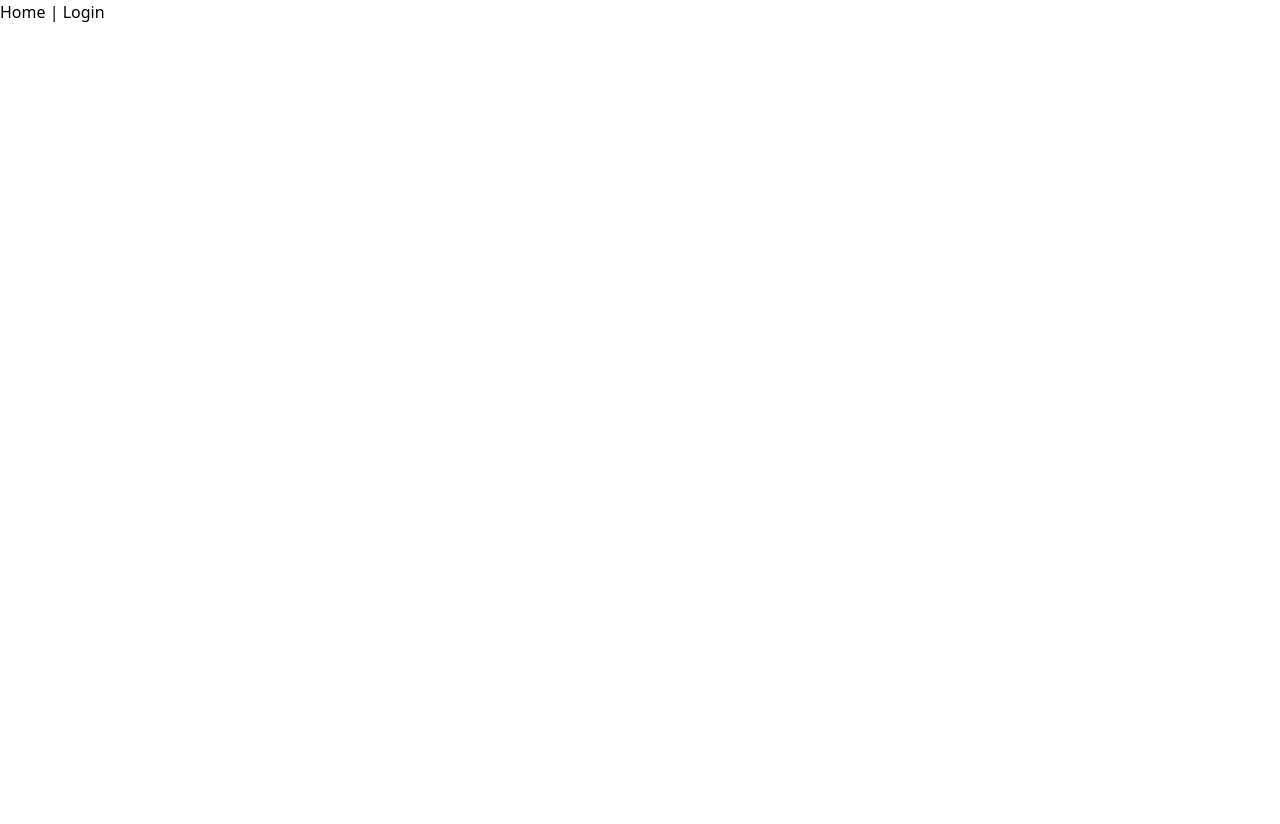
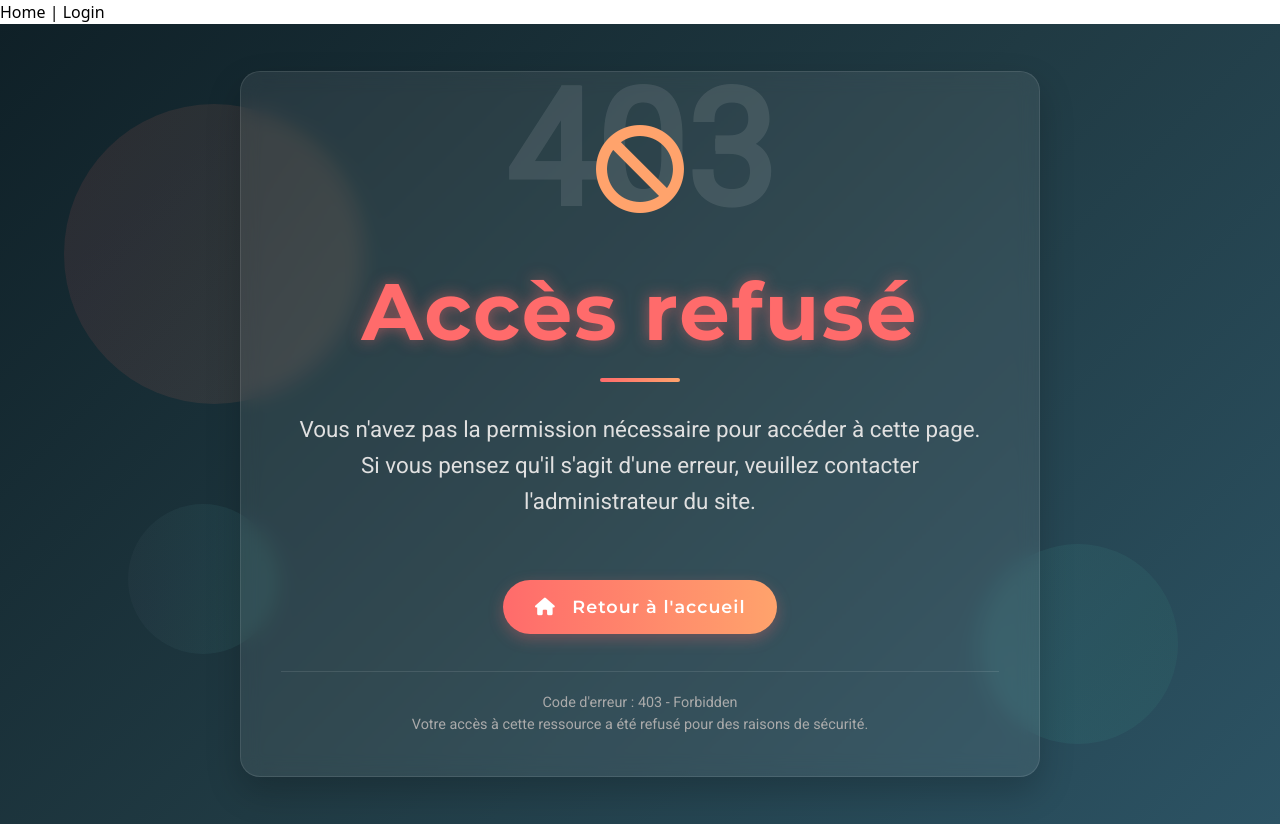
Before and after one commit to Abdelouafi-oubenali/OptiStock-Front-Anguler, an Angular app: page /forbidden in a window 1280 px wide. Before the commit this address led to /. Before the commit the page ends 800 px from the top, so only its background shows below. Built offline with nearby package versions, Linux system fonts and the light colour scheme.

Commit message:
Gestion des rôles et permissions avec Guard

```diff
--- a/package.json
+++ b/package.json
@@ -30,6 +30,7 @@
     "@angular/platform-browser": "^21.0.0",
     "@angular/router": "^21.0.0",
     "@fortawesome/fontawesome-free": "^7.1.0",
+    "jwt-decode": "^4.0.0",
     "rxjs": "~7.8.0",
     "tslib": "^2.3.0"
   },
--- a/src/app/app.routes.ts
+++ b/src/app/app.routes.ts
@@ -1,11 +1,29 @@
 import { Routes } from '@angular/router';
 import { LoginComponent } from './login/login';
 import { DashboardComponent } from './dashboard/dashboard';
-import {HomeComponent} from './home-component/home-component';
+import { HomeComponent } from './home-component/home-component';
+import { AuthGuard } from './guards/auth.guard';
+import { ForbiddenComponent } from './forbidden/forbidden' ;
+
 
 export const routes: Routes = [
   { path: '', redirectTo: 'login', pathMatch: 'full' },
   { path: 'login', component: LoginComponent },
-  { path: 'dashboard', component: DashboardComponent },
-  { path: 'home', component: HomeComponent },
+
+  {
+    path: 'dashboard',
+    component: DashboardComponent,
+    canActivate: [AuthGuard],
+    data: { roles: ['ADMIN' , 'WAREHOUSE_MANAGER'] }
+  },
+  {
+    path: 'home',
+    component: HomeComponent,
+    canActivate: [AuthGuard],
+    data: { roles: ['ADMIN', 'CLIENT'] }
+  },
+  {
+    path: 'forbidden',
+    component: ForbiddenComponent
+  }
 ];
--- a/src/app/dashboard/dashboard.html
+++ b/src/app/dashboard/dashboard.html
@@ -1,3 +1,4 @@
+<script src="../users/UsersComponent.ts"></script>
 <div class="min-h-screen flex bg-gradient-to-br from-blue-50 via-white to-blue-50" [class]="bgClass">
 
   <!-- Sidebar -->
--- /dev/null
+++ b/src/app/forbidden/forbidden.html
@@ -0,0 +1,304 @@
+<!DOCTYPE html>
+<html lang="fr">
+<head>
+  <meta charset="UTF-8">
+  <meta name="viewport" content="width=device-width, initial-scale=1.0">
+  <title>403 - Accès refusé</title>
+  <link href="https://fonts.googleapis.com/css2?family=Montserrat:wght@400;600;700&family=Roboto:wght@300;400&display=swap" rel="stylesheet">
+  <link rel="stylesheet" href="https://cdnjs.cloudflare.com/ajax/libs/font-awesome/6.4.0/css/all.min.css">
+  <style>
+    * {
+      margin: 0;
+      padding: 0;
+      box-sizing: border-box;
+    }
+
+    body {
+      font-family: 'Roboto', sans-serif;
+      background: linear-gradient(135deg, #0f2027 0%, #203a43 50%, #2c5364 100%);
+      color: #fff;
+      min-height: 100vh;
+      display: flex;
+      justify-content: center;
+      align-items: center;
+      padding: 20px;
+      position: relative;
+      overflow-x: hidden;
+    }
+
+    .container {
+      max-width: 800px;
+      text-align: center;
+      padding: 40px;
+      background: rgba(255, 255, 255, 0.08);
+      border-radius: 20px;
+      backdrop-filter: blur(10px);
+      box-shadow: 0 15px 35px rgba(0, 0, 0, 0.2);
+      position: relative;
+      z-index: 2;
+      border: 1px solid rgba(255, 255, 255, 0.1);
+      animation: fadeIn 0.8s ease-out;
+    }
+
+    h1 {
+      font-family: 'Montserrat', sans-serif;
+      font-size: 5rem;
+      font-weight: 700;
+      margin-bottom: 10px;
+      color: #ff6b6b;
+      text-shadow: 0 0 15px rgba(255, 107, 107, 0.5);
+      letter-spacing: 2px;
+      position: relative;
+      display: inline-block;
+    }
+
+    h1::after {
+      content: '';
+      position: absolute;
+      bottom: -10px;
+      left: 50%;
+      transform: translateX(-50%);
+      width: 80px;
+      height: 4px;
+      background: linear-gradient(to right, #ff6b6b, #ffa36c);
+      border-radius: 2px;
+    }
+
+    .error-code {
+      font-size: 10rem;
+      font-weight: 900;
+      color: rgba(255, 255, 255, 0.1);
+      position: absolute;
+      top: -40px;
+      left: 50%;
+      transform: translateX(-50%);
+      z-index: -1;
+      user-select: none;
+    }
+
+    .message {
+      font-size: 1.4rem;
+      margin: 30px 0;
+      line-height: 1.6;
+      color: #e0e0e0;
+      padding: 0 10px;
+    }
+
+    .icon {
+      font-size: 5rem;
+      margin-bottom: 20px;
+      color: #ffa36c;
+      animation: pulse 2s infinite;
+    }
+
+    .home-button {
+      display: inline-block;
+      margin-top: 30px;
+      padding: 14px 32px;
+      background: linear-gradient(to right, #ff6b6b, #ffa36c);
+      color: white;
+      text-decoration: none;
+      border-radius: 50px;
+      font-family: 'Montserrat', sans-serif;
+      font-weight: 600;
+      font-size: 1.1rem;
+      letter-spacing: 1px;
+      transition: all 0.3s ease;
+      box-shadow: 0 5px 15px rgba(255, 107, 107, 0.3);
+      position: relative;
+      overflow: hidden;
+      z-index: 1;
+    }
+
+    .home-button::before {
+      content: '';
+      position: absolute;
+      top: 0;
+      left: -100%;
+      width: 100%;
+      height: 100%;
+      background: linear-gradient(to right, #ffa36c, #ff6b6b);
+      transition: left 0.5s ease;
+      z-index: -1;
+      border-radius: 50px;
+    }
+
+    .home-button:hover::before {
+      left: 0;
+    }
+
+    .home-button:hover {
+      transform: translateY(-5px);
+      box-shadow: 0 10px 20px rgba(255, 107, 107, 0.4);
+    }
+
+    .home-button:active {
+      transform: translateY(0);
+    }
+
+    .home-button i {
+      margin-right: 10px;
+    }
+
+    .additional-info {
+      margin-top: 30px;
+      padding-top: 20px;
+      border-top: 1px solid rgba(255, 255, 255, 0.1);
+      font-size: 0.9rem;
+      color: #aaa;
+      line-height: 1.5;
+    }
+
+    /* Animations */
+    @keyframes fadeIn {
+      from { opacity: 0; transform: translateY(20px); }
+      to { opacity: 1; transform: translateY(0); }
+    }
+
+    @keyframes pulse {
+      0% { transform: scale(1); }
+      50% { transform: scale(1.1); }
+      100% { transform: scale(1); }
+    }
+
+    /* Formes décoratives */
+    .shape {
+      position: absolute;
+      border-radius: 50%;
+      opacity: 0.1;
+      z-index: 1;
+    }
+
+    .shape-1 {
+      width: 300px;
+      height: 300px;
+      background: linear-gradient(to right, #ff6b6b, #ffa36c);
+      top: 10%;
+      left: 5%;
+      animation: float 20s infinite ease-in-out;
+    }
+
+    .shape-2 {
+      width: 200px;
+      height: 200px;
+      background: linear-gradient(to right, #4ecdc4, #44a08d);
+      bottom: 10%;
+      right: 8%;
+      animation: float 15s infinite ease-in-out reverse;
+    }
+
+    .shape-3 {
+      width: 150px;
+      height: 150px;
+      background: linear-gradient(to right, #556270, #4ecdc4);
+      top: 60%;
+      left: 10%;
+      animation: float 18s infinite ease-in-out;
+    }
+
+    @keyframes float {
+      0%, 100% { transform: translateY(0) rotate(0deg); }
+      50% { transform: translateY(-20px) rotate(10deg); }
+    }
+
+    /* Responsive */
+    @media (max-width: 768px) {
+      h1 {
+        font-size: 3.5rem;
+      }
+
+      .error-code {
+        font-size: 7rem;
+        top: -20px;
+      }
+
+      .message {
+        font-size: 1.2rem;
+      }
+
+      .container {
+        padding: 30px 20px;
+      }
+
+      .icon {
+        font-size: 4rem;
+      }
+
+      .shape {
+        display: none;
+      }
+    }
+
+    @media (max-width: 480px) {
+      h1 {
+        font-size: 2.8rem;
+      }
+
+      .error-code {
+        font-size: 5rem;
+      }
+
+      .message {
+        font-size: 1rem;
+      }
+
+      .home-button {
+        padding: 12px 25px;
+        font-size: 1rem;
+      }
+    }
+  </style>
+</head>
+<body>
+<!-- Formes décoratives en arrière-plan -->
+<div class="shape shape-1"></div>
+<div class="shape shape-2"></div>
+<div class="shape shape-3"></div>
+
+<div class="container">
+  <div class="error-code">403</div>
+
+  <div class="icon">
+    <i class="fas fa-ban"></i>
+  </div>
+
+  <h1>Accès refusé</h1>
+
+  <p class="message">
+    Vous n'avez pas la permission nécessaire pour accéder à cette page.
+    <br>Si vous pensez qu'il s'agit d'une erreur, veuillez contacter l'administrateur du site.
+  </p>
+
+  <a href="/home" class="home-button">
+    <i class="fas fa-home"></i> Retour à l'accueil
+  </a>
+
+  <div class="additional-info">
+    <p>Code d'erreur : 403 - Forbidden</p>
+    <p>Votre accès à cette ressource a été refusé pour des raisons de sécurité.</p>
+  </div>
+</div>
+
+<script>
+  // Animation supplémentaire pour l'icône
+  document.addEventListener('DOMContentLoaded', function() {
+    const icon = document.querySelector('.icon');
+
+    // Faire clignoter l'icône doucement
+    setInterval(() => {
+      icon.style.opacity = icon.style.opacity === '0.8' ? '1' : '0.8';
+    }, 1500);
+
+    // Effet de parallaxe léger sur les formes
+    document.addEventListener('mousemove', function(e) {
+      const x = e.clientX / window.innerWidth;
+      const y = e.clientY / window.innerHeight;
+
+      document.querySelector('.shape-1').style.transform = `translate(${x * 20}px, ${y * 20}px)`;
+      document.querySelector('.shape-2').style.transform = `translate(${x * -15}px, ${y * -15}px)`;
+      document.querySelector('.shape-3').style.transform = `translate(${x * 10}px, ${y * 10}px)`;
+    });
+  });
+</script>
+</body>
+</html>
--- /dev/null
+++ b/src/app/forbidden/forbidden.ts
@@ -0,0 +1,11 @@
+import { Component } from '@angular/core';
+
+@Component({
+  selector: 'app-forbidden',
+  imports: [],
+  templateUrl: './forbidden.html'
+
+})
+export class ForbiddenComponent {
+
+}
--- /dev/null
+++ b/src/app/guards/auth.guard.ts
@@ -0,0 +1,38 @@
+import { Injectable } from '@angular/core';
+import { CanActivate, ActivatedRouteSnapshot, Router } from '@angular/router';
+import {jwtDecode} from 'jwt-decode';
+
+@Injectable({
+  providedIn: 'root'
+})
+export class AuthGuard implements CanActivate {
+
+  constructor(private router: Router) {}
+
+  canActivate(route: ActivatedRouteSnapshot): boolean {
+    const token = localStorage.getItem('token');
+
+    if (!token) {
+      this.router.navigate(['/login']);
+      return false;
+    }
+
+    try {
+      const decoded: any = jwtDecode(token);
+      const role = decoded.role;
+
+      const allowedRoles = route.data['roles'] as string[] || [];
+
+      if (allowedRoles.length === 0 || allowedRoles.includes(role)) {
+        return true;
+      }
+
+      this.router.navigate(['/forbidden']);
+      return false;
+
+    } catch (e) {
+      this.router.navigate(['/login']);
+      return false;
+    }
+  }
+}
--- a/src/app/login/login.ts
+++ b/src/app/login/login.ts
@@ -2,7 +2,9 @@ import { Component } from '@angular/core';
 import { FormsModule } from '@angular/forms';
 import { CommonModule } from '@angular/common';
 import { AuthService } from '../services/auth';
+
 import { Router } from '@angular/router';
+import {jwtDecode} from 'jwt-decode';
 
 @Component({
   selector: 'app-login',
@@ -26,13 +28,25 @@ export class LoginComponent {
 
     this.authService.login(data).subscribe({
       next: (res: any) => {
-        localStorage.setItem('token', res.accessToken);
-        console.log(res.accessToken);
-        this.router.navigate(['/dashboard'])
+        const token = res.accessToken;
+        localStorage.setItem('token', token);
+
+        const decoded: any = jwtDecode(token);
+        const role = decoded.role;
+
+        console.log('role extrait :', role);
+
+        if (role === 'ADMIN') {
+          this.router.navigate(['/dashboard']);
+        } else {
+          this.router.navigate(['/home']);
+        }
       },
       error: () => {
         this.error = 'Email ou mot de passe incorrect';
       }
     });
   }
+
+
 }
```
Also changed, not shown: 1 other file (tests, documents, lock files or other folders).
